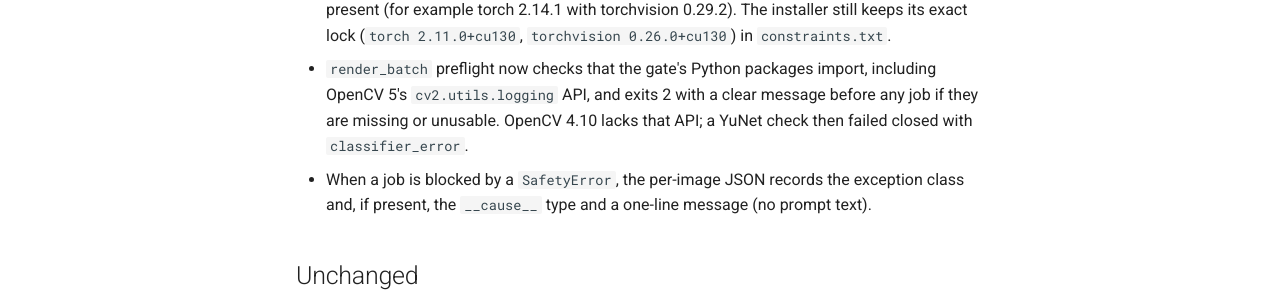
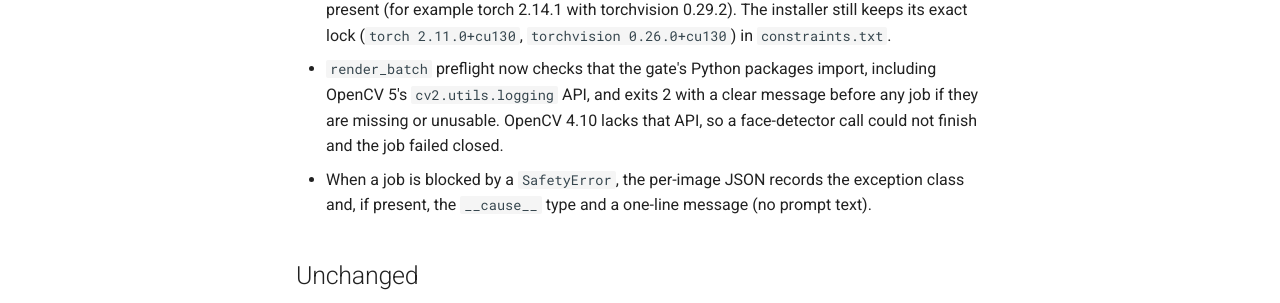
Before and after one commit to Mitroshenkov87/voxprint-canvas, an MkDocs documentation site: the page built from docs/release-notes/0.1.0-rc.39.md, in a window 1280 px wide and 1129 px high. Shown: the part 726-1029 px from the top of the window. Built offline with MkDocs 1.6.1 and Material for MkDocs 9.7.7, drawn with Linux system fonts in a browser that asks for light colours; comment, search, counter and statistics services are not loaded.

Commit message:
docs: drop banned wording from the rc.39 preflight notes

```diff
--- a/docs/release-notes/0.1.0-rc.39.md
+++ b/docs/release-notes/0.1.0-rc.39.md
@@ -7,7 +7,7 @@
 - The shipped runtime stays Python 3.14.8 at `shared/runtime/py314-torch2.11-cu130`. `requires-python` stays `>=3.14`. Required CI stays on Python 3.14.
 - An experimental `test-py315` job probes Python 3.15 and is allowed to fail. Setup keeps the Python 3.14 standalone builds. The planned next runtime is `cpython-3.15.2+20261026`, after `onnxruntime-gpu` and `imagecodecs` publish regular cp315 wheels.
 - The `[gen]` extra now accepts `torch>=2.11,<2.15` and `torchvision>=0.26,<0.30`, so a plain `pip install .[gen]` can resolve when a compatible newer CUDA wheel is already present (for example torch 2.14.1 with torchvision 0.29.2). The installer still keeps its exact lock (`torch 2.11.0+cu130`, `torchvision 0.26.0+cu130`) in `constraints.txt`.
-- `render_batch` preflight now checks that the gate's Python packages import, including OpenCV 5's `cv2.utils.logging` API, and exits 2 with a clear message before any job if they are missing or unusable. OpenCV 4.10 lacks that API; a YuNet check then failed closed with `classifier_error`.
+- `render_batch` preflight now checks that the gate's Python packages import, including OpenCV 5's `cv2.utils.logging` API, and exits 2 with a clear message before any job if they are missing or unusable. OpenCV 4.10 lacks that API, so a face-detector call could not finish and the job failed closed.
 - When a job is blocked by a `SafetyError`, the per-image JSON records the exception class and, if present, the `__cause__` type and a one-line message (no prompt text).
 
 ## Unchanged
```
